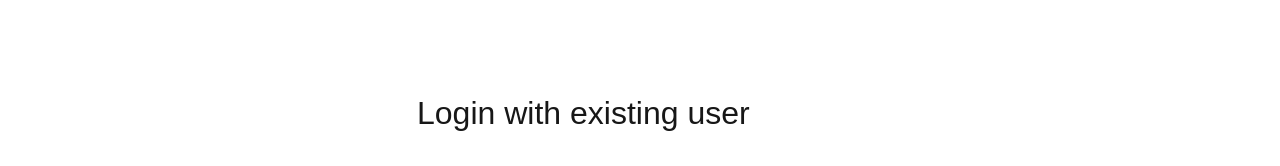
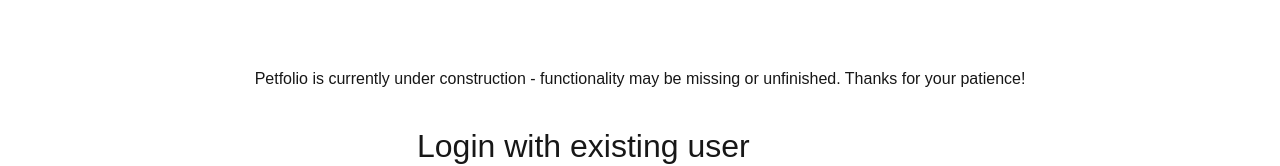
Before and after one commit to davidallert/pet_progress_frontend, a Next.js app: page / in a window 1280 px wide. Shown: the part 233-399 px from the top of the page. Built offline with nearby package versions, Linux system fonts and the light colour scheme; no server answers; a web font is replaced by a local one.

Commit message:
Add under construction message

```diff
--- a/src/app/page.module.css
+++ b/src/app/page.module.css
@@ -10,3 +10,8 @@
   margin: 1%;
   cursor: pointer;
 }
+
+.underConstruction {
+  margin: 5dvh 5dvw;
+  text-align: center;
+}
--- a/src/app/page.tsx
+++ b/src/app/page.tsx
@@ -16,7 +16,9 @@ export default function Home() {
 
   return (
     <main className={styles.main}>
-      {/* <h1>Track your pet's progress!</h1> */}
+      <div className={styles.underConstruction}>
+        <p>Petfolio is currently under construction - functionality may be missing or unfinished. Thanks for your patience!</p>
+      </div>
       {isLoginForm ? <LoginForm /> : <RegisterForm />}
       <h3 className={styles.switchForm} onClick={toggleFormType}>{isLoginForm ? "Register new user" : "Login with existing user"}</h3>
     </main>
```
